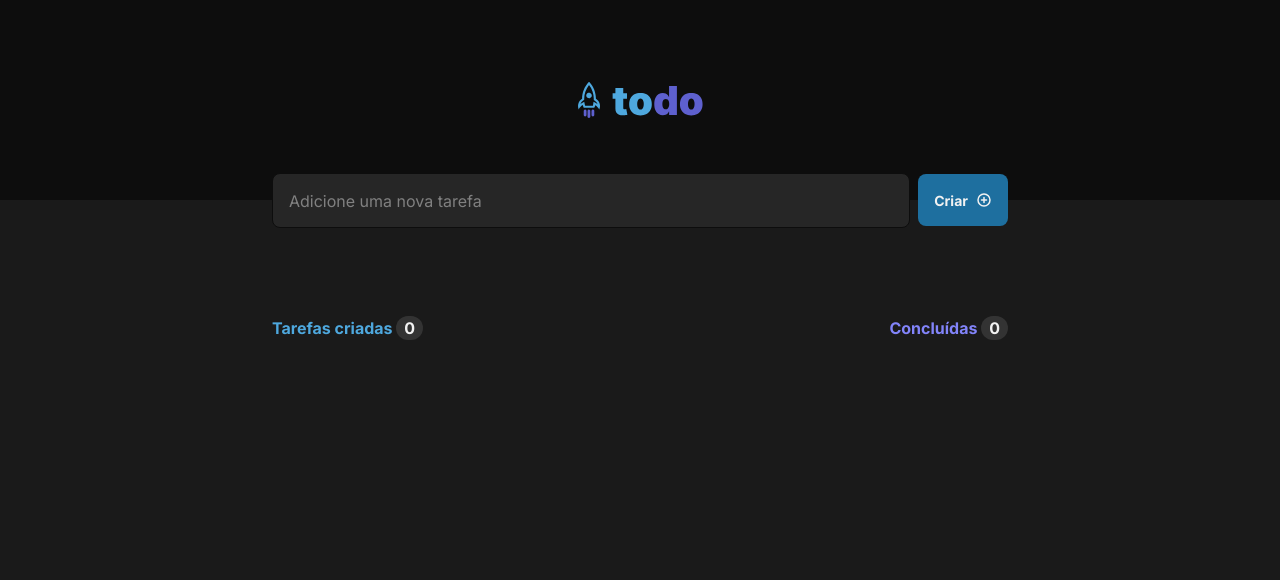
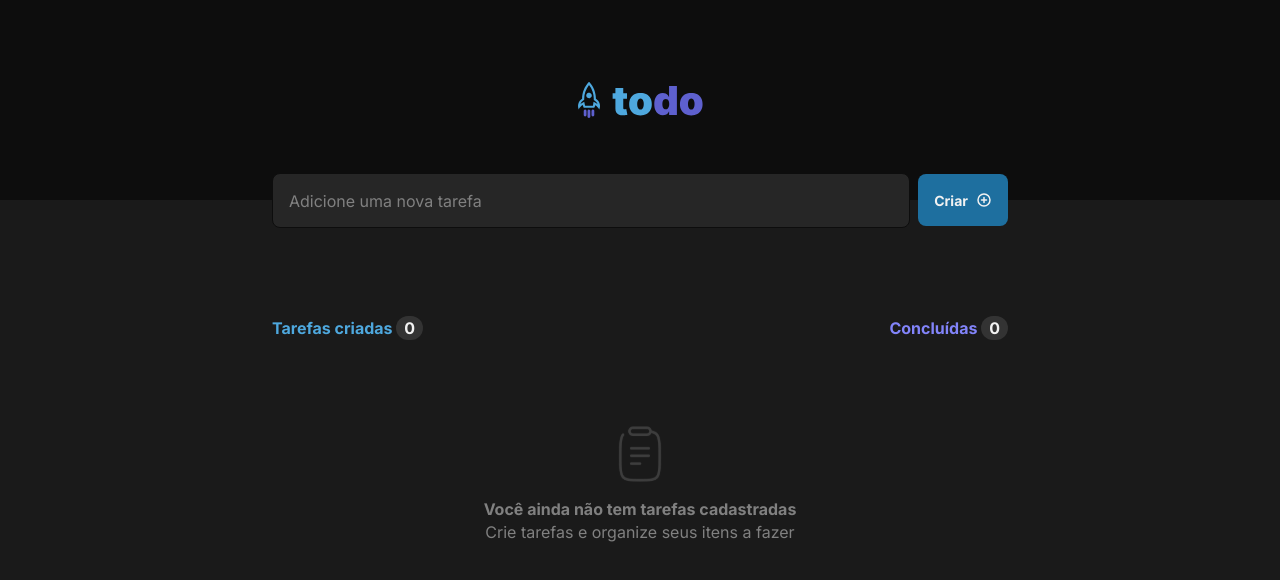
Before and after one commit to lucaslozz/todo-list, a React (Vite) app: page / in a window 1280 px wide. Shown: the top 580 px of the page. Built offline with nearby package versions, Linux system fonts and the light colour scheme.

Commit message:
add feature sem tasks

```diff
--- a/src/components/TaskBoard.module.css
+++ b/src/components/TaskBoard.module.css
@@ -7,6 +7,7 @@
   margin-left: auto;
   width: 46rem;
   height: auto;
+  transition: 0.2s;
 }
 
 .boardContainer > header{
@@ -34,3 +35,21 @@
 .boardContainer > main{
   margin-top: 1.5rem;
 }
+
+.taskBoardeEmptyContainer{
+  display: flex;
+  align-items: center;
+  padding: 4rem;
+  justify-content: center;
+  flex-direction: column;
+  gap: 1rem;
+
+}
+
+.taskBoardeEmptyContainer .infoEmpty{
+  display: flex;
+  flex-direction: column;
+  align-items: center;
+  line-height: 1.4;
+  color: var(--gray-300);
+}
--- a/src/components/TaskBoard.tsx
+++ b/src/components/TaskBoard.tsx
@@ -1,6 +1,7 @@
 import { useState } from "react";
 import styles from "./TaskBoard.module.css"
 import { TaskPost } from "./TaskPost"
+import ClipBoard from "../assets/ClipBoard.svg"
 
 
 
@@ -36,6 +37,18 @@ export function TaskBoard({content,deleteTask,refreshTaskStatus}:TaskBoardProps)
       <strong className={styles.completedTask}>Concluídas <span>{completedTask? `${completedTask} de ${content.length}`:completedTask}</span></strong>
     </header>
     <main className={styles.taskPostContainer}>
+
+      {content.length ===0 &&
+
+        <div className={styles.taskBoardeEmptyContainer}>
+          <img src={ClipBoard} alt="ClipBoard" />
+          <div className={styles.infoEmpty}>
+            <strong>Você ainda não tem tarefas cadastradas</strong>
+            <p>Crie tarefas e organize seus itens a fazer</p>
+          </div>
+        </div>
+    }
+
       {content.map(item=>{
         return <TaskPost key={item.id} task={item} deleteTask={deleteTask} refreshTaskStatus={refreshTaskStatus} />
       })}
```
Also changed, not shown: src/assets/Clipboard.svg (added).
